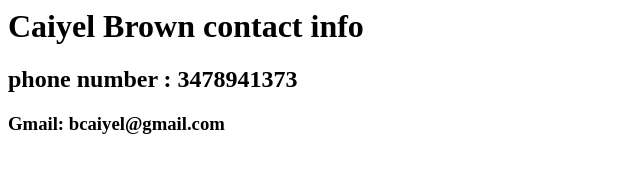
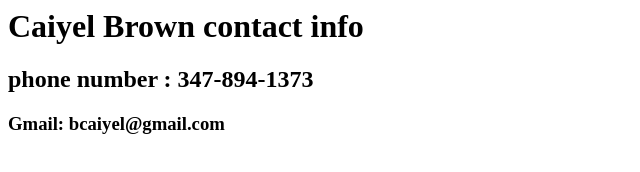
Before and after one commit to Caiyelb/Caiyel-Portfolio, a plain HTML site: page contact.html in a window 1280 px wide. Shown: the full height of the page, 0-640 px from the left. Drawn offline with Linux system fonts and the light colour scheme.

Commit message:
Update contact.html

```diff
--- a/contact.html
+++ b/contact.html
@@ -4,7 +4,7 @@
     </head>
   <Body>
      <h1> Caiyel Brown contact info </h1>
-    <h2> phone number : 3478941373 </h2>
+    <h2> phone number : 347-894-1373 </h2>
     <h3> Gmail: bcaiyel@gmail.com</h3>
   </Body>
 </htmL>
```
